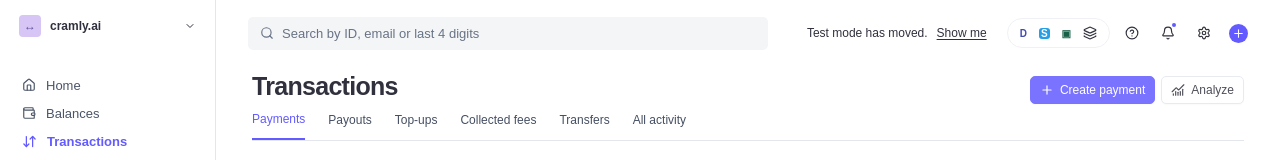
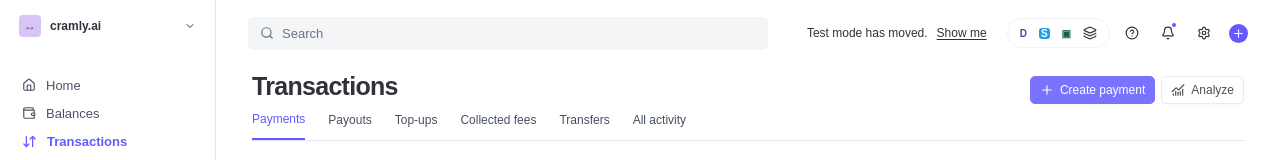
Before and after one commit to gabriel-ramos44/stripe-payments-screen, a Next.js app: page /payments in a window 1280 px wide. Shown: the top 160 px of the page. Built offline with nearby package versions, Linux system fonts and the light colour scheme.

Commit message:
fix: replace search placeholder to match the example screenshot

```diff
--- a/src/features/payments/components/payments-workspace.tsx
+++ b/src/features/payments/components/payments-workspace.tsx
@@ -104,8 +104,8 @@ export function PaymentsWorkspace({
         <Input
           type="search"
           maxLength={200}
-          aria-label="Search payments by ID, email or last 4 digits"
-          placeholder="Search by ID, email or last 4 digits"
+          aria-label="Search"
+          placeholder="Search"
           value={filters.search}
           onChange={(event) =>
             setFilters({ ...filters, search: event.target.value })
```
